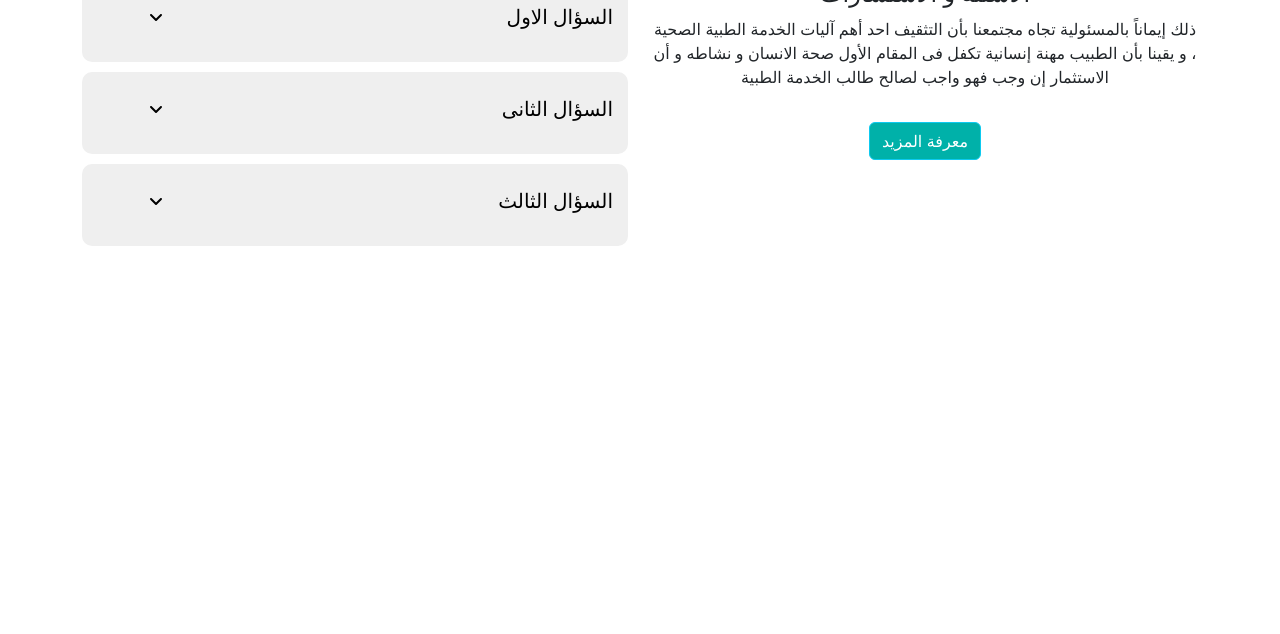
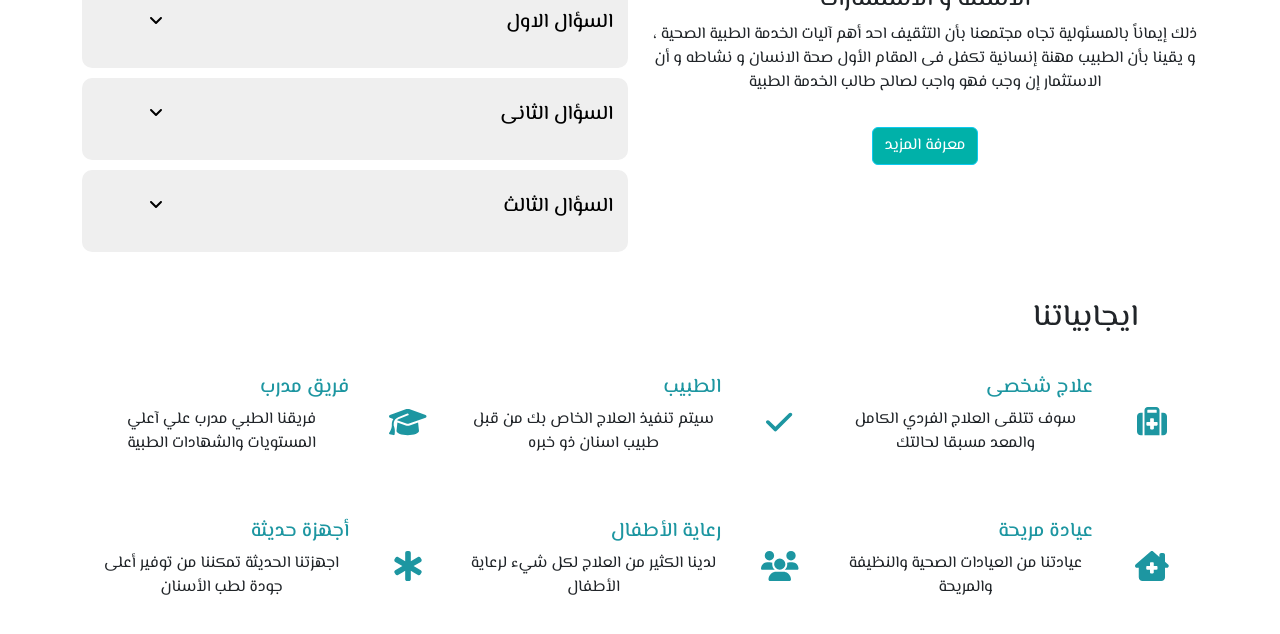
Before and after one commit to jenica-agency/Doctor-app, a React (Create React App) app in the folder doctor-app/: page / in a window 1280 px wide. Shown: the part 2223-2857 px from the top of the page. Built offline with nearby package versions, Linux system fonts and the light colour scheme.

Commit message:
positive home

```diff
--- a/doctor-app/src/Components/Home/Home.js
+++ b/doctor-app/src/Components/Home/Home.js
@@ -36,6 +36,7 @@ import BlogsFun from '../Blogs/BlogsFun';
 import dataBlog from '../Api/dataBlogs';
 import FAQRight from './../FAQs/FAQRight';
 import dataFAQ from '../Api/dataFAQ';
+import Positive from '../Positive/Positive';
 
 
 
@@ -219,7 +220,11 @@ function Home() {
         </div>
       </section>
        {/* positive section home  */}
-
+        <section className='home-doctor-positive'>
+            <section className='positive container'>
+                <Positive> </Positive>
+            </section>
+        </section>
     </Fragment>
   )
 }
--- a/doctor-app/src/Components/Nav/Nav.js
+++ b/doctor-app/src/Components/Nav/Nav.js
@@ -139,7 +139,6 @@ export default class Nav extends Component {
                             <Route path="/Contact" element={<Contact/>}></Route>
                              <Route path="/Booking" element={<Booking/>}></Route>
                              <Route path="/Blogs/:id" element={<SingleBlog/>} />
-                              <Route path="/Positive" element={<Positive/>}></Route>
                      </Routes>
             </BrowserRouter>
 
--- a/doctor-app/src/Components/Positive/Positive.css
+++ b/doctor-app/src/Components/Positive/Positive.css
@@ -1,4 +1,15 @@
 .positive{
-    margin-top: 7%;
-
+    margin-top: 3%;
 }
+.positive-heading{
+    text-align: end;
+    font-size: 30px;
+}
+.text-positive-head{
+    color: var(--main-color);
+    text-align: end;
+}
+.team-icon-positive{
+    font-size: 30px;
+    color: var(--main-color);
+}
--- a/doctor-app/src/Components/Positive/Positive.js
+++ b/doctor-app/src/Components/Positive/Positive.js
@@ -1,7 +1,12 @@
 import React, { Fragment } from 'react';
 import { FontAwesomeIcon } from '@fortawesome/react-fontawesome';
 import {
-        faGraduationCap
+        faGraduationCap,
+        faSuitcaseMedical,
+        faCheck,
+        faHouseChimneyMedical,
+        faUsers,
+        faStarOfLife
       }
         from '@fortawesome/free-solid-svg-icons';
 
@@ -15,40 +20,78 @@ function Positive() {
   return (
     <Fragment>
         <section className='positive container'>
-            <h4> {t('Positive.PositiveHeading')} </h4>
-            <div className='row'>
+            <h4 className='positive-heading mb-4 pe-5'> {t('Positive.PositiveHeading')} </h4>
+            <div className='row pt-3'>
                 <div className='col-lg-4 col-md-4 col-sm-12'>
-                    <h5>  {t('Positive.PositiveHeading')} </h5>
-                    <div className='row'>
+                    <div className='row positive-content'>
                         <div className='col-9'>
-                            <p > {t('Positive.PositiveHeading')} </p>
+                            <h5 className='text-positive-head'>  {t('Positive.PositiveTeamHeader')} </h5>
+                            <p > {t('Positive.PositiveTeamPref')} </p>
                         </div>
-                        <div className='col-3'>
+                        <div className='col-3 my-auto icon-positive'>
                             <FontAwesomeIcon icon={faGraduationCap} className = "team-icon-positive ">
+                            </FontAwesomeIcon>
+                        </div>
+                    </div>
+                </div>
+                 <div className='col-lg-4 col-md-4 col-sm-12'>
+                   <div className='row positive-content'>
+                        <div className='col-9'>
+                            <h5 className='text-positive-head'> {t('Positive.PositiveDoctorHeader')} </h5>
+                            <p > {t('Positive.PositiveDoctorPref')} </p>
+                        </div>
+                        <div className='col-3 my-auto icon-positive'>
+                            <FontAwesomeIcon icon={faCheck} className = "team-icon-positive ">
                         </FontAwesomeIcon>
                         </div>
                     </div>
                 </div>
                  <div className='col-lg-4 col-md-4 col-sm-12'>
-                    <h5> {t('Positive.PositiveHeading')} </h5>
+                    <div className='row positive-content'>
+                        <div className='col-9'>
+                             <h5 className='text-positive-head'> {t('Positive.PositiveTreatmentHeader')} </h5>
+                            <p > {t('Positive.PositiveTreatmentPref')} </p>
+                        </div>
+                        <div className='col-3 my-auto icon-positive'>
+                            <FontAwesomeIcon icon={faSuitcaseMedical} className = "team-icon-positive ">
+                        </FontAwesomeIcon>
+                        </div>
+                    </div>
+                </div>
+            </div>
+            <div className='row pt-5'>
+                <div className='col-lg-4 col-md-4 col-sm-12'>
+                    <div className='row'>
+                        <div className='col-9'>
+                            <h5 className='text-positive-head'>  {t('Positive.PositiveMachinesHeader')} </h5>
+                            <p > {t('Positive.PositiveMachinesPref')} </p>
+                        </div>
+                        <div className='col-3 my-auto icon-positive'>
+                            <FontAwesomeIcon icon={faStarOfLife} className = "team-icon-positive ">
+                            </FontAwesomeIcon>
+                        </div>
+                    </div>
+                </div>
+                 <div className='col-lg-4 col-md-4 col-sm-12'>
                    <div className='row'>
                         <div className='col-9'>
-                            <p > {t('Positive.PositiveHeading')} </p>
+                            <h5 className='text-positive-head'> {t('Positive.PositiveChildHeader')} </h5>
+                            <p > {t('Positive.PositiveChildPref')} </p>
                         </div>
-                        <div className='col-3'>
-                            <FontAwesomeIcon icon={faGraduationCap} className = "team-icon-positive ">
+                        <div className='col-3 my-auto icon-positive'>
+                            <FontAwesomeIcon icon={faUsers} className = "team-icon-positive ">
                         </FontAwesomeIcon>
                         </div>
                     </div>
                 </div>
                  <div className='col-lg-4 col-md-4 col-sm-12'>
-                    <h5> {t('Positive.PositiveHeading')} </h5>
                     <div className='row'>
                         <div className='col-9'>
-                            <p > {t('Positive.PositiveHeading')} </p>
+                             <h5 className='text-positive-head'> {t('Positive.PositiveClinicHeader')} </h5>
+                            <p > {t('Positive.PositiveClinicPref')} </p>
                         </div>
-                        <div className='col-3'>
-                            <FontAwesomeIcon icon={faGraduationCap} className = "team-icon-positive ">
+                        <div className='col-3 my-auto icon-positive'>
+                            <FontAwesomeIcon icon={faHouseChimneyMedical} className = "team-icon-positive ">
                         </FontAwesomeIcon>
                         </div>
                     </div>
--- a/doctor-app/src/index.css
+++ b/doctor-app/src/index.css
@@ -1,13 +1,8 @@
-
+@import url('https://fonts.googleapis.com/css2?family=El+Messiri:wght@400;500;600;700&display=swap');
 body {
   margin: 0;
-  font-family: -apple-system, BlinkMacSystemFont, 'Segoe UI', 'Roboto', 'Oxygen',
-    'Ubuntu', 'Cantarell', 'Fira Sans', 'Droid Sans', 'Helvetica Neue',
-    sans-serif;
-  -webkit-font-smoothing: antialiased;
-  -moz-osx-font-smoothing: grayscale;
-  height: 10000px;
-
+  font-family: 'El Messiri', sans-serif;
+  height: 9999px;
 }
 
 code {
--- a/doctor-app/src/locale/ar.json
+++ b/doctor-app/src/locale/ar.json
@@ -57,13 +57,19 @@
 
     },
     "Positive":{
-        "PositiveHeading":"اجابياتنا",
+        "PositiveHeading":"ايجابياتنا",
         "PositiveTeamHeader":"فريق مدرب",
-        "PositiveTeampref":"فريقنا الطبي مدرب علي آعلي المستويات والشهادات الطبية",
+        "PositiveTeamPref":"فريقنا الطبي مدرب علي آعلي المستويات والشهادات الطبية",
         "PositiveDoctorHeader":"الطبيب",
         "PositiveDoctorPref":"سيتم تنفيذ العلاج الخاص بك من قبل طبيب اسنان ذو خبره" ,
         "PositiveTreatmentHeader":"علاج شخصى ",
-        "PositiveTreatmentPref":"سوف تتلقى العلاج الفردي الكامل والمعد مسبقا لحالتك"
+        "PositiveTreatmentPref":"سوف تتلقى العلاج الفردي الكامل والمعد مسبقا لحالتك",
+        "PositiveMachinesHeader":"أجهزة حديثة",
+        "PositiveMachinesPref":"اجهزتنا الحديثة تمكننا من توفير أعلى جودة لطب الأسنان",
+        "PositiveChildHeader":"رعاية الأطفال",
+        "PositiveChildPref":"لدينا الكثير من العلاج لكل شيء لرعاية الأطفال",
+        "PositiveClinicHeader":"عيادة مريحة",
+        "PositiveClinicPref":"عيادتنا من العيادات الصحية والنظيفة والمريحة"
     },
     "LogoNavName": "الدكتور",
     "LiNavLinkHome": "الرئيسية",
```
